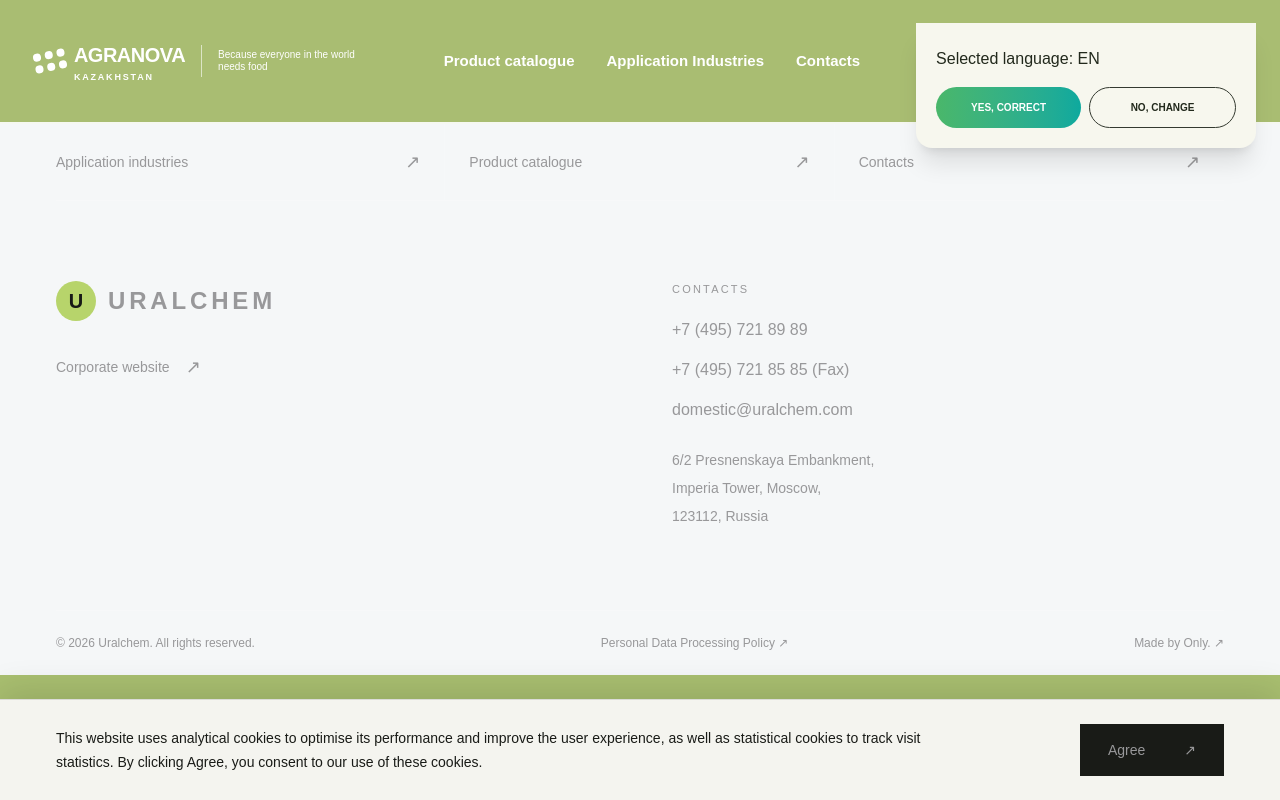
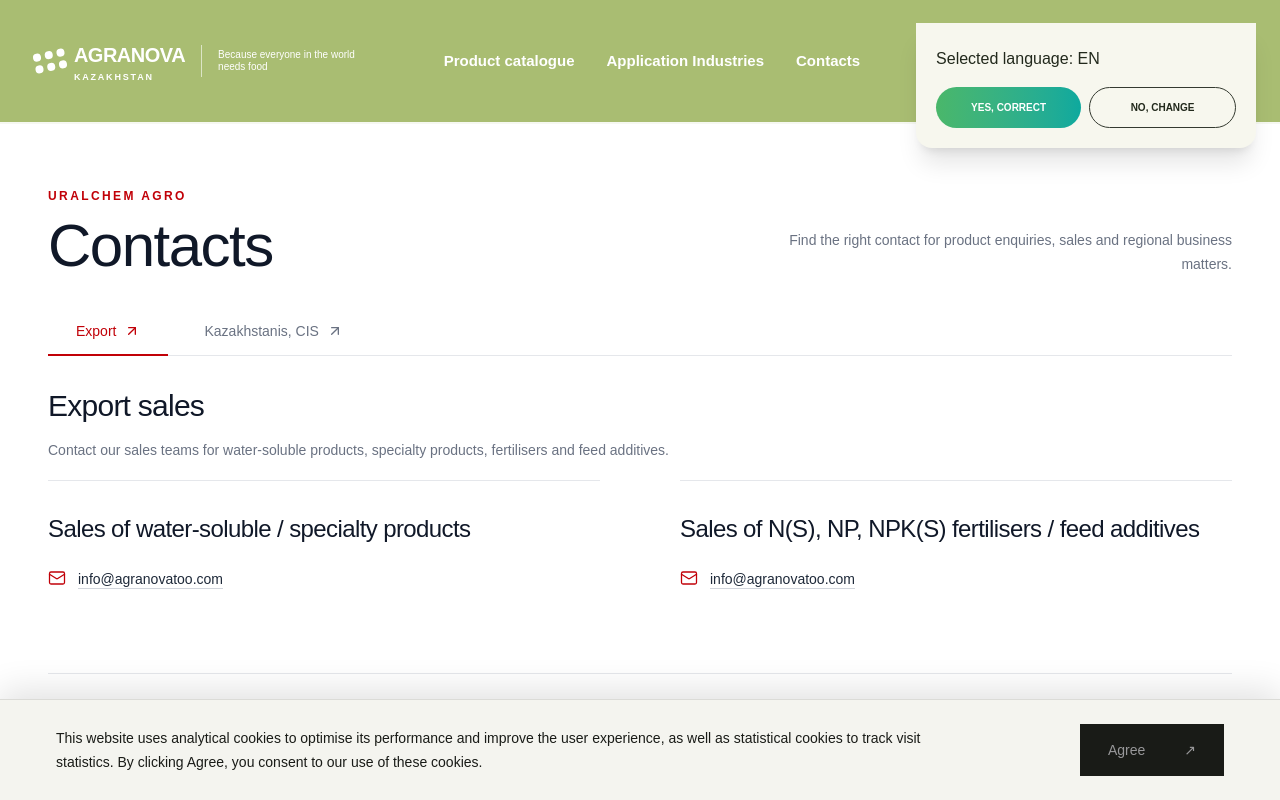
Before and after one commit to Whitechriz/agranovatoo, a React (Vite) app: page /contacts in a window 1280 px wide. Shown: the top 800 px of the page. Built offline with nearby package versions, Linux system fonts and the light colour scheme.

Commit message:
FIX: CONTACT PAGE ADDED

```diff
--- a/src/App.jsx
+++ b/src/App.jsx
@@ -5,6 +5,7 @@
 import Footer from "./component/Footer.jsx";
 import ApplicationAreas from "./pages/ApplicationAreas.jsx";
 import ProductDetail from "./pages/ProductDetail.jsx";
+import Contacts from "./pages/Contacts.jsx";
 
 export default function App() {
   return (
@@ -16,6 +17,7 @@
       <Route path="/catalogue" element={<Catalogue />} />
       <Route path="/application-areas/" element={<ApplicationAreas />} />
       <Route path="/catalogue/:id" element={<ProductDetail />} />
+      <Route path="/contacts" element={<Contacts />} />
     </Routes>
     <Footer />
     </>
--- a/src/component/Footer.jsx
+++ b/src/component/Footer.jsx
@@ -66,16 +66,16 @@
                 {/* Replace with the official logo asset if available */}
                 <span className="flex h-10 w-10 items-center justify-center
                   rounded-full bg-[#b7d46b] text-xl font-bold text-[#171916]">
-                  U
+                  A
                 </span>
 
                 <span className="text-2xl font-bold tracking-[0.16em]">
-                  URALCHEM
+                  AGRANOVA
                 </span>
               </a>
 
               <a
-                href="https://www.uralchem.com/"
+                href="https://agranovatoo.com//"
                 target="_blank"
                 rel="noopener noreferrer"
                 className="group mt-8 inline-flex items-center gap-4
@@ -113,15 +113,15 @@
                   href="mailto:domestic@uralchem.com"
                   className="break-all text-base transition-colors hover:text-[#b7d46b]"
                 >
-                  domestic@uralchem.com
+                  info@agranovatoo.com
                 </a>
 
                 <address className="mt-2 max-w-sm text-sm not-italic leading-7 text-[#98989a]">
-                  6/2 Presnenskaya Embankment,
+                  St. Lobachevskogo, 57a, ,
                   <br />
-                  Imperia Tower, Moscow,
+                  Zhetysuskiy District, City Almaty, 050016
                   <br />
-                  123112, Russia
+                  Kazakhstan.
                 </address>
               </div>
             </div>
@@ -136,7 +136,7 @@
             </p>
 
             <a
-              href="https://www.uralchem.ru/"
+              href="https://agranovatoo.com/"
               target="_blank"
               rel="noopener noreferrer"
               className="transition-colors hover:text-white"
--- /dev/null
+++ b/src/pages/Contacts.jsx
@@ -0,0 +1,247 @@
+
+import { useState } from "react";
+import {
+  ArrowUpRight,
+  Mail,
+  MapPin,
+  Phone,
+} from "lucide-react";
+
+const contactData = {
+  export: [
+    {
+      title: "Sales of water-soluble / specialty products",
+      email: "info@agranovatoo.com",
+    },
+    {
+      title:
+        "Sales of N(S), NP, NPK(S) fertilisers / feed additives",
+      email: "info@agranovatoo.com",
+    },
+  ],
+  domestic: [
+    {
+      title: "Agronova Kazakhstanis, LLP",
+      address:
+        "St. Lobachevskogo, 57a, Zhetysuskiy District, City Almaty, 050016 , Kazakhstan.",
+      phone: "+7 (342) 207-11-50",
+      emails: ["domestic@uralchem.com"],
+    },
+    {
+      title: "Agronoatoo JSC",
+      address:
+        "St. Lobachevskogo, 57a, Zhetysuskiy District, City Almaty, 050016 , Kazakhstan.",
+      phone: "+7 (495) 721 89 89",
+      emails: [
+        "info@agranovatoo.com",
+        "info@agranovatoo.com",
+      ],
+    },
+    {
+      title: "Agrolaboratory",
+      address:
+        "St. Lobachevskogo, 57a, Zhetysuskiy District, City Almaty, 050016 , Kazakhstan.",
+      emails: ["info@agranovatoo.com"],
+    },
+  ],
+};
+
+function ContactDetail({ icon: Icon, children }) {
+  return (
+    <div className="flex items-start gap-3 text-sm leading-7 text-gray-600">
+      <Icon
+        size={18}
+        strokeWidth={1.7}
+        className="mt-1 shrink-0 text-red-700"
+      />
+      <div className="min-w-0 break-words">{children}</div>
+    </div>
+  );
+}
+
+function EmailLink({ email }) {
+  return (
+    <a
+      href={`mailto:${email}`}
+      className="break-all text-gray-800 underline decoration-gray-300 underline-offset-4 transition hover:text-red-700 hover:decoration-red-700"
+    >
+      {email}
+    </a>
+  );
+}
+
+function ContactCard({ contact }) {
+  return (
+    <article className="group border-t border-gray-200 py-7 transition-colors duration-200 hover:border-red-700 sm:py-8">
+      <h2 className="mb-5 text-xl font-medium tracking-tight text-gray-900 sm:text-2xl">
+        {contact.title}
+      </h2>
+
+      <div className="space-y-3">
+        {contact.address && (
+          <ContactDetail icon={MapPin}>
+            {contact.address}
+          </ContactDetail>
+        )}
+
+        {contact.phone && (
+          <ContactDetail icon={Phone}>
+            <a
+              href={`tel:${contact.phone.replace(/[^\d+]/g, "")}`}
+              className="transition hover:text-red-700"
+            >
+              {contact.phone}
+            </a>
+          </ContactDetail>
+        )}
+
+        {contact.email && (
+          <ContactDetail icon={Mail}>
+            <EmailLink email={contact.email} />
+          </ContactDetail>
+        )}
+
+        {contact.emails?.map((email) => (
+          <ContactDetail key={email} icon={Mail}>
+            <EmailLink email={email} />
+          </ContactDetail>
+        ))}
+      </div>
+    </article>
+  );
+}
+
+export default function Contacts() {
+  const [activeTab, setActiveTab] = useState("export");
+
+  const isExport = activeTab === "export";
+
+  return (
+    <main className="min-h-screen bg-white text-gray-900">
+      {/* Page heading */}
+      <section className="mx-auto max-w-7xl px-5 pb-12 pt-12 sm:px-8 sm:pt-16 lg:px-12">
+        <div className="mb-8 flex flex-col gap-5 sm:flex-row sm:items-end sm:justify-between">
+          <div>
+            <p className="mb-3 text-xs font-semibold uppercase tracking-[0.2em] text-red-700">
+              Uralchem Agro
+            </p>
+
+            <h1 className="text-4xl font-normal tracking-tight sm:text-5xl lg:text-6xl">
+              Contacts
+            </h1>
+          </div>
+
+          <p className="max-w-md text-sm leading-6 text-gray-500 sm:text-right">
+            Find the right contact for product enquiries,
+            sales and regional business matters.
+          </p>
+        </div>
+
+        {/* Export / Russia, CIS selector */}
+        <div
+          className="flex flex-wrap items-center gap-2 border-b border-gray-200"
+          role="tablist"
+          aria-label="Contact regions"
+        >
+          <button
+            id="export-tab"
+            type="button"
+            role="tab"
+            aria-selected={isExport}
+            aria-controls="contacts-panel"
+            onClick={() => setActiveTab("export")}
+            className={`relative -mb-px inline-flex min-h-12 items-center gap-2 border-b-2 px-5 py-3 text-sm font-medium transition-colors duration-200 sm:px-7 ${
+              isExport
+                ? "border-red-700 text-red-700"
+                : "border-transparent text-gray-500 hover:border-gray-300 hover:text-gray-900"
+            }`}
+          >
+            Export
+            <ArrowUpRight size={16} />
+          </button>
+
+          <button
+            id="domestic-tab"
+            type="button"
+            role="tab"
+            aria-selected={!isExport}
+            aria-controls="contacts-panel"
+            onClick={() => setActiveTab("domestic")}
+            className={`relative -mb-px inline-flex min-h-12 items-center gap-2 border-b-2 px-5 py-3 text-sm font-medium transition-colors duration-200 sm:px-7 ${
+              !isExport
+                ? "border-red-700 text-red-700"
+                : "border-transparent text-gray-500 hover:border-gray-300 hover:text-gray-900"
+            }`}
+          >
+            Kazakhstanis, CIS
+            <ArrowUpRight size={16} />
+          </button>
+        </div>
+
+        {/* Contact content */}
+        <section
+          id="contacts-panel"
+          role="tabpanel"
+          aria-labelledby={isExport ? "export-tab" : "domestic-tab"}
+          className="grid grid-cols-1 gap-x-12 pt-8 md:grid-cols-2 lg:gap-x-20"
+        >
+          {isExport ? (
+            <>
+              <div className="md:col-span-2 mb-4">
+                <h2 className="text-2xl font-normal tracking-tight sm:text-3xl">
+                  Export sales
+                </h2>
+                <p className="mt-3 max-w-2xl text-sm leading-7 text-gray-500">
+                  Contact our sales teams for water-soluble
+                  products, specialty products, fertilisers
+                  and feed additives.
+                </p>
+              </div>
+
+              {contactData.export.map((contact) => (
+                <ContactCard
+                  key={contact.email}
+                  contact={contact}
+                />
+              ))}
+            </>
+          ) : (
+            <>
+              <div className="md:col-span-2 mb-4">
+                <h2 className="text-2xl font-normal tracking-tight sm:text-3xl">
+                  Kazakhstanis, CIS
+                </h2>
+                <p className="mt-3 max-w-2xl text-sm leading-7 text-gray-500">
+                  Contact our offices and teams responsible
+                  for business in Russia and the Commonwealth
+                  of Independent States.
+                </p>
+              </div>
+
+              {contactData.domestic.map((contact) => (
+                <ContactCard
+                  key={contact.title}
+                  contact={contact}
+                />
+              ))}
+            </>
+          )}
+        </section>
+
+        {/* General enquiries footer */}
+        <div className="mt-12 border-t border-gray-200 pt-7">
+          <p className="text-sm leading-7 text-gray-500">
+            For general enquiries, email{" "}
+            <a
+              href="mailto:info@uralchem.com"
+              className="font-medium text-gray-800 underline decoration-gray-300 underline-offset-4 hover:text-red-700"
+            >
+              info@uralchem.com
+            </a>
+            .
+          </p>
+        </div>
+      </section>
+    </main>
+  );
+}
```
